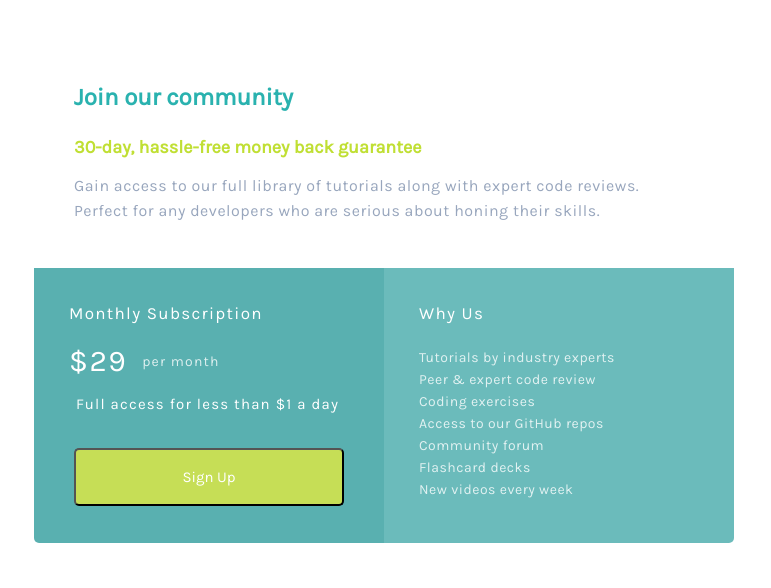
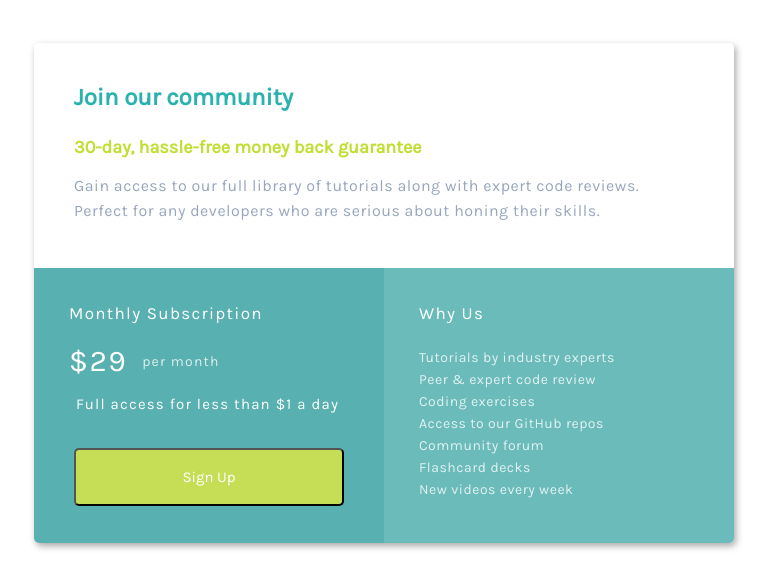
Before and after one commit to bryanbanxs/pricing-card-frontend-mentor-challenge, a plain HTML site: page index.html in a window 1280 px wide. Shown: the whole page, without its empty margins (9-780 px from the left). Drawn offline with Linux system fonts and the light colour scheme.

Commit message:
Update style.css

```diff
--- a/style.css
+++ b/style.css
@@ -17,7 +17,7 @@ h2, h4, p {
 #card {
   width: 700px;
   height: 500px;
-  box-shadow: 2px 3px 7px 0px rgba(0,0,0,0,0.35);
+  box-shadow: 2px 3px 7px 0px rgba(0,0,0,0.35);
   border-radius: 5px;
   overflow: hidden;
 }
```
